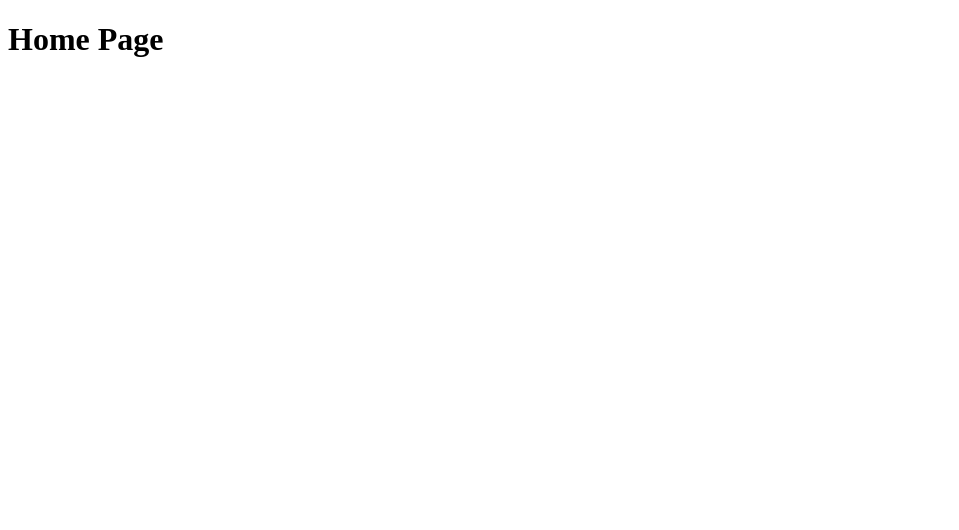
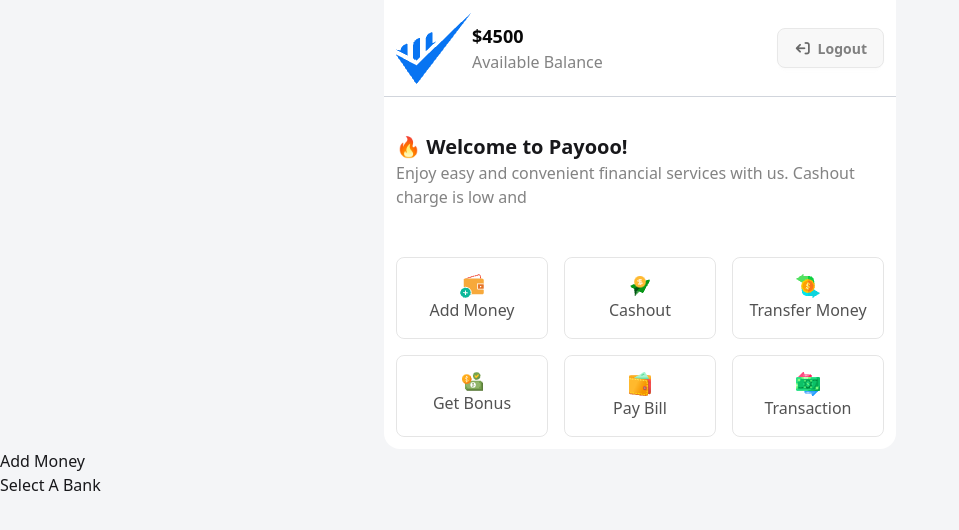
Before and after one commit to rakibhassannayem/mfs-payoo, a plain HTML site: page home.html in a window 1280 px wide. Shown: the whole page, without its empty margins (0-959 px from the left). Drawn offline with nearby package versions, Linux system fonts and the light colour scheme.

Commit message:
transaction types ui  done

```diff
--- a/home.html
+++ b/home.html
@@ -1,11 +1,89 @@
 <!DOCTYPE html>
 <html lang="en">
-<head>
-  <meta charset="UTF-8">
-  <meta name="viewport" content="width=device-width, initial-scale=1.0">
-  <title>Document</title>
-</head>
-<body>
-  <h1>Home Page</h1>
-</body>
+  <head>
+    <meta charset="UTF-8" />
+    <meta name="viewport" content="width=device-width, initial-scale=1.0" />
+    <title>Home Page</title>
+    <!-- daisyui CDN -->
+    <link
+      href="https://cdn.jsdelivr.net/npm/daisyui@5"
+      rel="stylesheet"
+      type="text/css"
+    />
+    <script src="https://cdn.jsdelivr.net/npm/@tailwindcss/browser@4"></script>
+
+    <!-- font awesome cdn -->
+    <link
+      rel="stylesheet"
+      href="https://cdnjs.cloudflare.com/ajax/libs/font-awesome/7.0.0/css/all.min.css"
+      integrity="sha512-DxV+EoADOkOygM4IR9yXP8Sb2qwgidEmeqAEmDKIOfPRQZOWbXCzLC6vjbZyy0vPisbH2SyW27+ddLVCN+OMzQ=="
+      crossorigin="anonymous"
+      referrerpolicy="no-referrer"
+    />
+  </head>
+  <body class=" bg-[#F4F5F7] h-[100vh]">
+
+    <div class="bg-white max-w-lg mx-auto rounded-b-2xl">
+      <div class="flex items-center justify-between border-b border-gray-300 p-3">
+        <div class="flex items-center">
+          <img src="./assets/group.png" alt="" />
+          <div>
+            <h2 class="font-extrabold text-lg text-[#080808]">
+              $<span>4500</span>
+            </h2>
+            <p class="text-[#08080880]">Available Balance</p>
+          </div>
+        </div>
+        <button class="btn rounded-lg text-[#08080880]">
+          <i class="fa-solid fa-arrow-right-from-bracket rotate-180 text-[#08080899]"></i>Logout
+        </button>
+      </div>
+
+      <div class="mt-6 p-3">
+        <h1 class="text-xl font-bold">🔥 Welcome to Payooo!</h1>
+        <p class="text-[#08080880]">Enjoy easy and convenient financial services with us. Cashout charge is low and</p>
+      </div>
+
+      <div class="mt-6 grid grid-cols-3 gap-4 p-3">
+        <div class="border border-[#0808081A] rounded-lg p-4 cursor-pointer hover:bg-blue-100">
+          <img src="./assets/wallet1.png" alt="" class="mx-auto">
+          <p class="text-[#080808]/70 text-center">Add Money</p>
+        </div>
+        <div class="border border-[#0808081A] rounded-lg p-4 cursor-pointer hover:bg-blue-100">
+          <img src="./assets/cashout.png" alt="" class="mx-auto">
+          <p class="text-[#080808]/70 text-center">Cashout</p>
+        </div>
+        <div class="border border-[#0808081A] rounded-lg p-4 cursor-pointer hover:bg-blue-100">
+          <img src="./assets/transfer.png" alt="" class="mx-auto">
+          <p class="text-[#080808]/70 text-center">Transfer Money</p>
+        </div>
+        <div class="border border-[#0808081A] rounded-lg p-4 cursor-pointer hover:bg-blue-100">
+          <img src="./assets/bonus1.png" alt="" class="mx-auto">
+          <p class="text-[#080808]/70 text-center">Get Bonus</p>
+        </div>
+        <div class="border border-[#0808081A] rounded-lg p-4 cursor-pointer hover:bg-blue-100">
+          <img src="./assets/paybill.png" alt="" class="mx-auto">
+          <p class="text-[#080808]/70 text-center">Pay Bill</p>
+        </div>
+        <div class="border border-[#0808081A] rounded-lg p-4 cursor-pointer hover:bg-blue-100">
+          <img src="./assets/transaction1.png" alt="" class="mx-auto">
+          <p class="text-[#080808]/70 text-center">Transaction</p>
+        </div>
+
+
+      </div>
+    </div>
+
+    <div class="form-section">
+      <div>
+        <h1>Add Money</h1>
+        <form action="">
+          <div>
+            <h1>Select A Bank</h1>
+
+          </div>
+        </form>
+      </div>
+    </div>
+  </body>
 </html>
```
Also changed, not shown: assets/cashout.png (renamed from assets/send1.png), assets/paybill.png (renamed from assets/purse1.png), assets/transfer.png (renamed from assets/money1.png).
